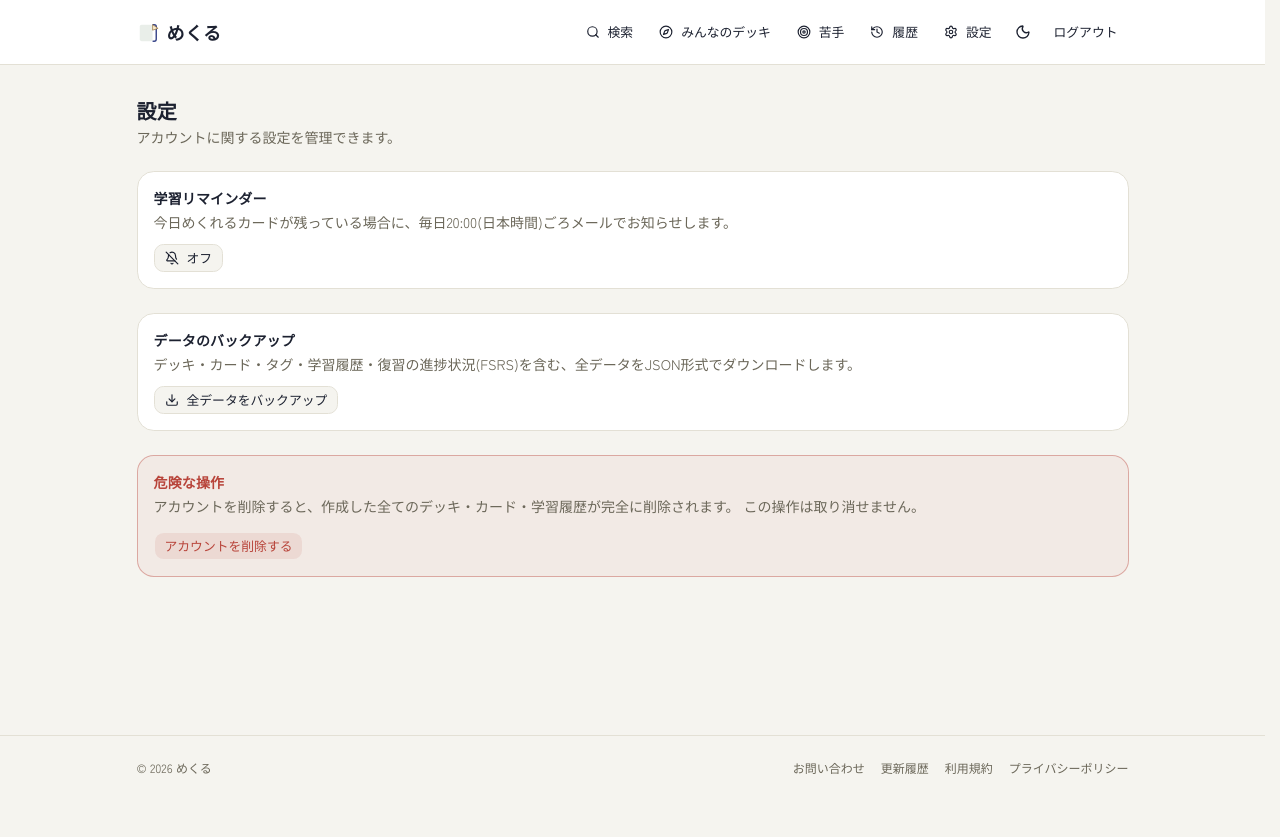
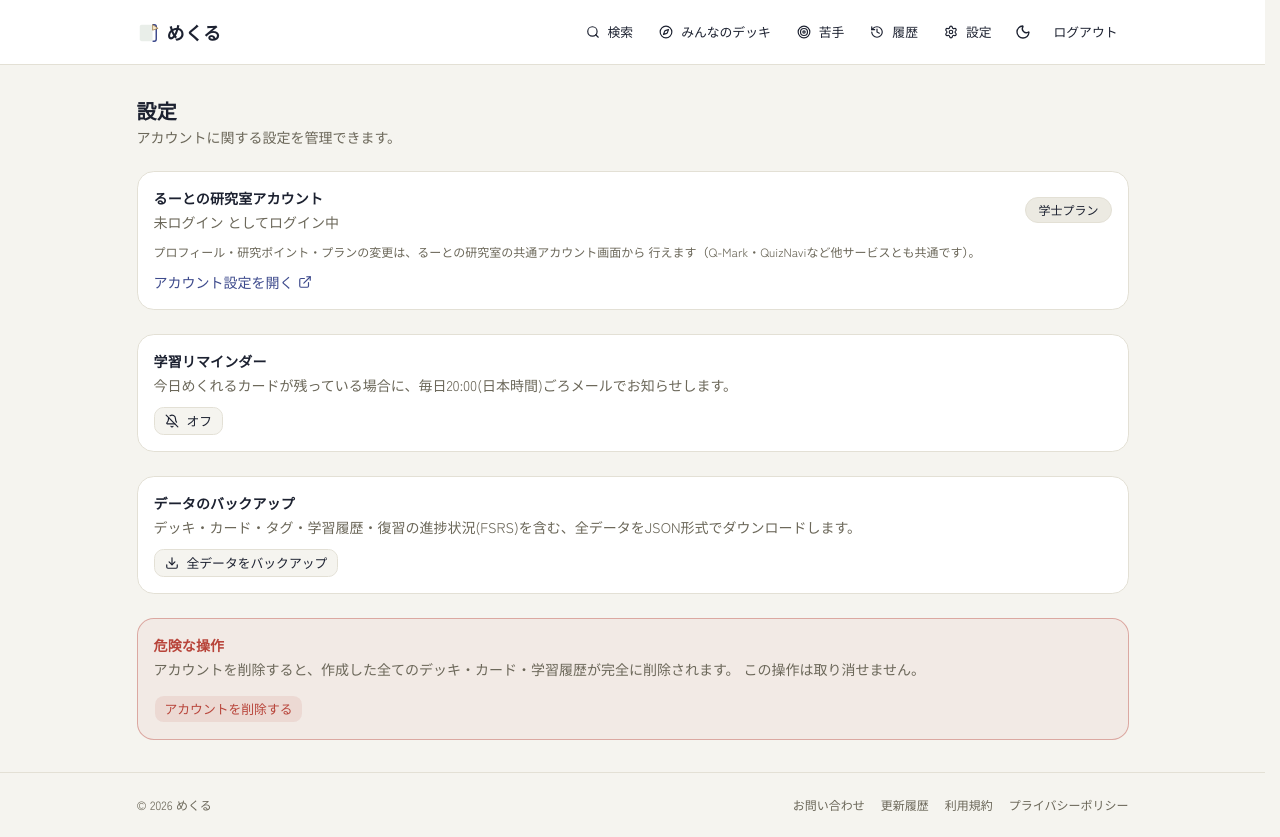
Before and after one commit to astro-root/mekuru, a Next.js app: page /settings in a window 1280 px wide. Before the commit the page ends 800 px from the top, so only its background shows below. Built offline with nearby package versions, Linux system fonts and the light colour scheme; no server answers.

Commit message:
fix: 設定画面へのRoot Accountリンクを反映

```diff
--- a/src/app/(dashboard)/settings/page.tsx
+++ b/src/app/(dashboard)/settings/page.tsx
@@ -1,4 +1,5 @@
 import type { Metadata } from "next";
+import { AccountSection } from '@/components/settings/account-section'
 import { DeleteAccountSection } from '@/components/settings/delete-account-section'
 import { BackupSection } from '@/components/settings/backup-section'
 import { ReminderSection } from '@/components/settings/reminder-section'
@@ -20,6 +21,7 @@ export default async function SettingsPage() {
         </p>
       </div>
 
+      <AccountSection />
       <ReminderSection initialSettings={reminderSettings} />
       <BackupSection />
 
--- /dev/null
+++ b/src/components/settings/account-section.tsx
@@ -0,0 +1,53 @@
+import { createClient } from '@/lib/supabase/server'
+import { decodeEntitlements } from '@/lib/root-account/entitlements'
+import { ExternalLink } from 'lucide-react'
+
+const PLAN_LABEL: Record<string, string> = {
+  bachelor: '学士',
+  master: '修士',
+  doctor: '博士',
+}
+
+const ACCOUNTS_URL = process.env.NEXT_PUBLIC_ACCOUNTS_URL ?? 'https://accounts.astro-root.com'
+
+export async function AccountSection() {
+  const supabase = await createClient()
+  const {
+    data: { session },
+  } = await supabase.auth.getSession()
+
+  const entitlements = session ? decodeEntitlements(session.access_token) : null
+  const plan = entitlements?.plan ?? 'bachelor'
+  const email = session?.user.email
+
+  return (
+    <div className="rounded-xl border border-border bg-card p-4">
+      <div className="flex items-center justify-between">
+        <div>
+          <h2 className="font-heading text-sm font-bold">るーとの研究室アカウント</h2>
+          <p className="mt-1 text-sm text-muted-foreground">
+            {email ?? '未ログイン'} としてログイン中
+          </p>
+        </div>
+        <span className="rounded-full border border-border bg-muted px-3 py-1 text-xs font-medium">
+          {PLAN_LABEL[plan] ?? plan}プラン
+        </span>
+      </div>
+
+      <p className="mt-3 text-xs text-muted-foreground">
+        プロフィール・研究ポイント・プランの変更は、るーとの研究室の共通アカウント画面から
+        行えます（Q-Mark・QuizNaviなど他サービスとも共通です）。
+      </p>
+
+      <a
+        href={`${ACCOUNTS_URL}/profile`}
+        target="_blank"
+        rel="noopener noreferrer"
+        className="mt-3 inline-flex items-center gap-1 text-sm font-medium text-primary hover:underline"
+      >
+        アカウント設定を開く
+        <ExternalLink className="h-3.5 w-3.5" />
+      </a>
+    </div>
+  )
+}
```
Also changed, not shown: 2 other files (tests, documents, lock files or other folders).
